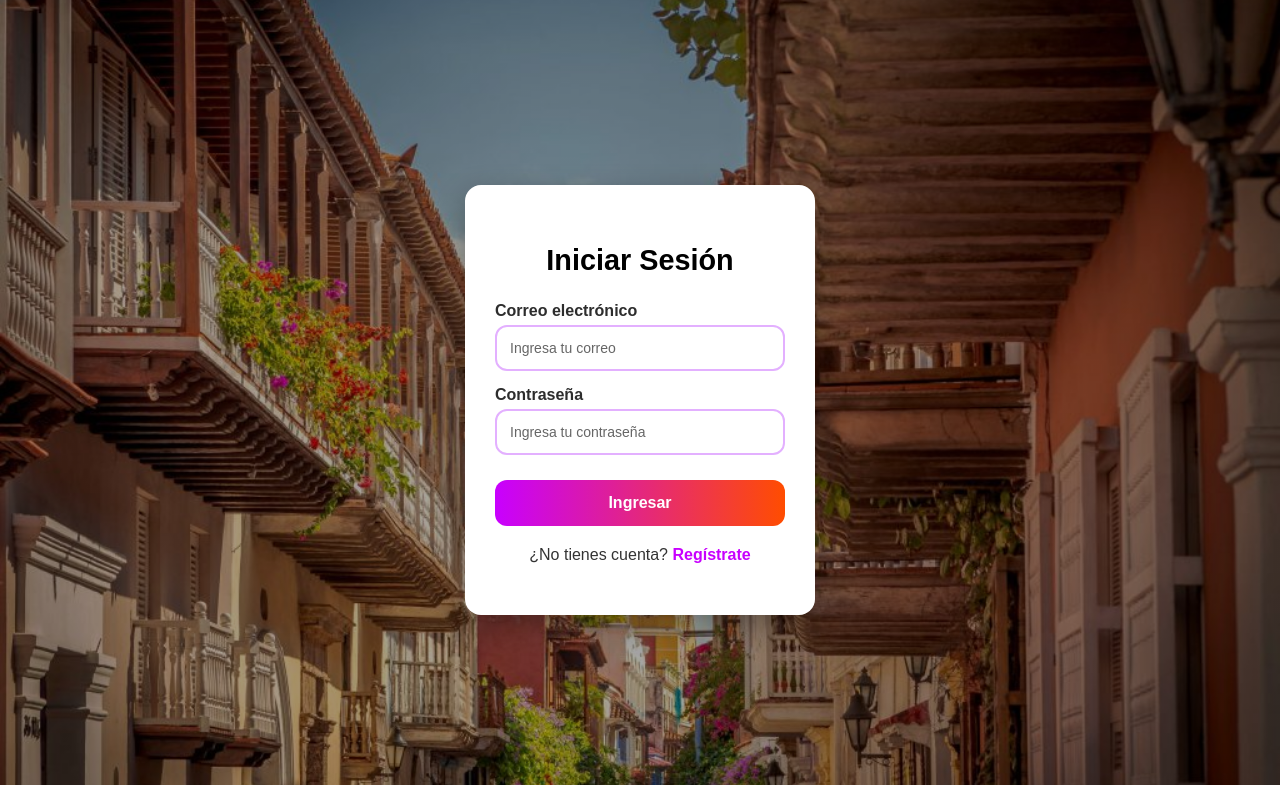
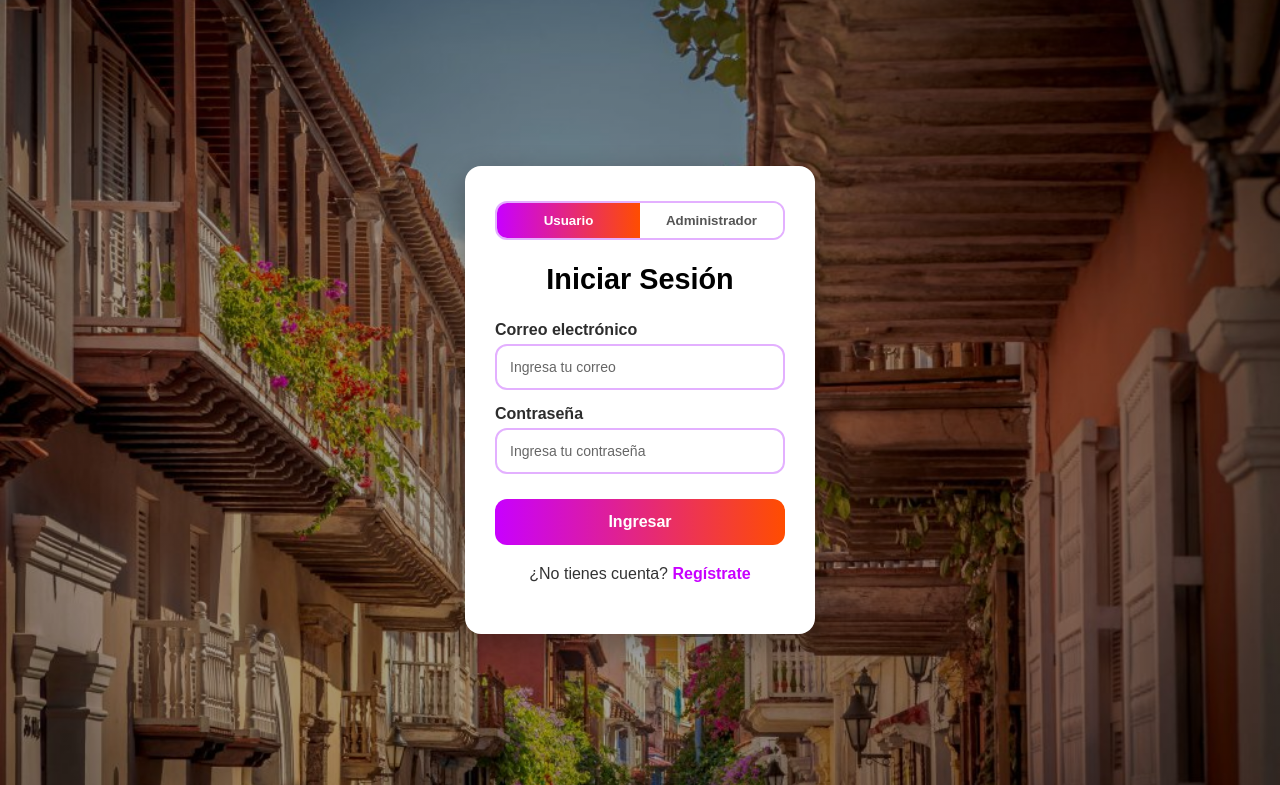
Before and after one commit to anacarmona10/dinastia, a PHP site: page /Login.html in a window 1280 px wide. Shown: the top 785 px of the page. Run offline with PHP 8.4, Linux system fonts and the light colour scheme.

Commit message:
Inicio de sesión actualizado

```diff
--- a/Login.html
+++ b/Login.html
@@ -10,7 +10,14 @@
 
 <div class="login-container">
 
-    <h2>Iniciar Sesión</h2>
+    <!-- SELECTOR -->
+    <div class="selector-login">
+        <button id="btnUsuario" class="active">Usuario</button>
+        <button id="btnAdmin">Administrador</button>
+    </div>
+
+    <!-- TÍTULO -->
+    <h2 id="tituloLogin">Iniciar Sesión</h2>
 
     <form action="#" method="post">
 
@@ -34,5 +41,24 @@
 
 </div>
 
+<!-- SCRIPT -->
+<script>
+const btnUsuario = document.getElementById("btnUsuario");
+const btnAdmin = document.getElementById("btnAdmin");
+const titulo = document.getElementById("tituloLogin");
+
+btnUsuario.addEventListener("click", () => {
+    titulo.textContent = "Iniciar Sesión";
+    btnUsuario.classList.add("active");
+    btnAdmin.classList.remove("active");
+});
+
+btnAdmin.addEventListener("click", () => {
+    titulo.textContent = "Iniciar Sesión como Administrador";
+    btnAdmin.classList.add("active");
+    btnUsuario.classList.remove("active");
+});
+</script>
+
 </body>
 </html>
--- a/style_login.css
+++ b/style_login.css
@@ -3,7 +3,7 @@
 }
 
 body {
-    /* Imagen de fondo con overlay negro semitransparente */
+    /* Fondo con overlay */
     background: linear-gradient(rgba(0, 0, 0, 0.35), rgba(0, 0, 0, 0.35)),
                 url("imagenes/Iglesia.jpg") no-repeat center center fixed;
     background-size: cover;
@@ -17,12 +17,43 @@ body {
 
 /* CONTENEDOR */
 .login-container {
-    background: #ffffff; /* login totalmente blanco */
+    background: #ffffff;
     padding: 35px 30px;
     border-radius: 16px;
     width: 350px;
     box-shadow: 0 10px 30px rgba(0,0,0,0.3);
     text-align: center;
+}
+
+/* SELECTOR USUARIO / ADMIN */
+.selector-login {
+    display: flex;
+    margin-bottom: 20px;
+    border-radius: 12px;
+    overflow: hidden;
+    border: 2px solid #e3b0ff;
+}
+
+.selector-login button {
+    flex: 1;
+    padding: 10px;
+    border: none;
+    background: white;
+    cursor: pointer;
+    font-weight: bold;
+    color: #555;
+    transition: 0.3s;
+}
+
+/* ACTIVO */
+.selector-login button.active {
+    background: linear-gradient(to right, #c800ff, #ff4d00);
+    color: white;
+}
+
+/* HOVER */
+.selector-login button:hover {
+    background: #f3d9ff;
 }
 
 /* TÍTULO */
@@ -71,7 +102,7 @@ body {
 }
 
 /* BOTÓN */
-.login-container button {
+.login-container button[type="submit"] {
     width: 100%;
     padding: 14px;
     margin-top: 10px;
@@ -85,7 +116,7 @@ body {
     transition: 0.3s;
 }
 
-.login-container button:hover {
+.login-container button[type="submit"]:hover {
     opacity: 0.9;
     transform: scale(1.03);
 }
@@ -104,5 +135,4 @@ body {
 
 .registro a:hover {
     color: #ff4d00;
-    transform: scale(1.05);
 }
--- a/style_registro.css
+++ b/style_registro.css
@@ -164,8 +164,14 @@ body {
     color: #c800ff;
     font-weight: bold;
     text-decoration: none;
+    transition: 0.3s;
 }
 
+/* 🔥 HOVER NARANJITA */
+.registro a:hover {
+    color: #ff4d00; /* naranja suave */
+    text-shadow: 0 0 5px rgba(255, 122, 0, 0.4);
+}
 /* LOGO */
 .logo-container {
     margin-top: 15px;
```
